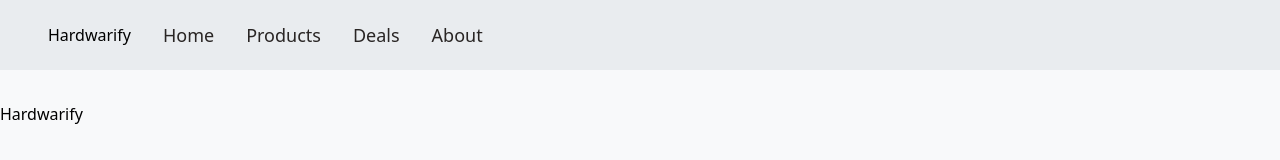
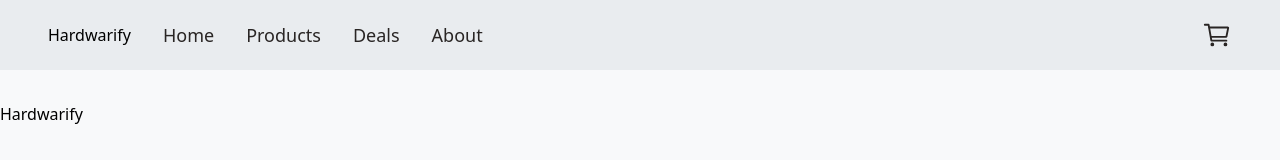
Before and after one commit to tojamrcel/hardwarify-project, a Next.js app: page / in a window 1280 px wide. Shown: the top 160 px of the page. Built offline with nearby package versions, Linux system fonts and the light colour scheme.

Commit message:
feat: add cart to header navigation

```diff
--- a/app/_components/Header.tsx
+++ b/app/_components/Header.tsx
@@ -1,4 +1,5 @@
 import Link from "next/link";
+import { IoCartOutline } from "react-icons/io5";
 
 function Header() {
   return (
@@ -6,8 +7,8 @@ function Header() {
       <div>
         <Link href="#">Hardwarify</Link>
       </div>
-      <nav>
-        <ul className="flex gap-8 text-lg">
+      <nav className="w-full">
+        <ul className="flex items-center gap-8 text-lg text-stone-800 transition-colors hover:text-stone-500">
           <li className="text-stone-800 transition-colors duration-300 hover:text-stone-500">
             <Link href="/">Home</Link>
           </li>
@@ -20,6 +21,11 @@ function Header() {
           <li className="text-stone-800 transition-colors duration-300 hover:text-stone-500">
             <Link href="/about">About</Link>
           </li>
+          <li className="ml-auto text-3xl hover:text-red-600">
+            <Link href="/cart">
+              <IoCartOutline />
+            </Link>
+          </li>
         </ul>
       </nav>
     </header>
--- a/package.json
+++ b/package.json
@@ -11,7 +11,8 @@
   "dependencies": {
     "next": "15.1.3",
     "react": "^19.0.0",
-    "react-dom": "^19.0.0"
+    "react-dom": "^19.0.0",
+    "react-icons": "^5.4.0"
   },
   "devDependencies": {
     "@eslint/eslintrc": "^3",
```
Also changed, not shown: 1 other file (tests, documents, lock files or other folders).
